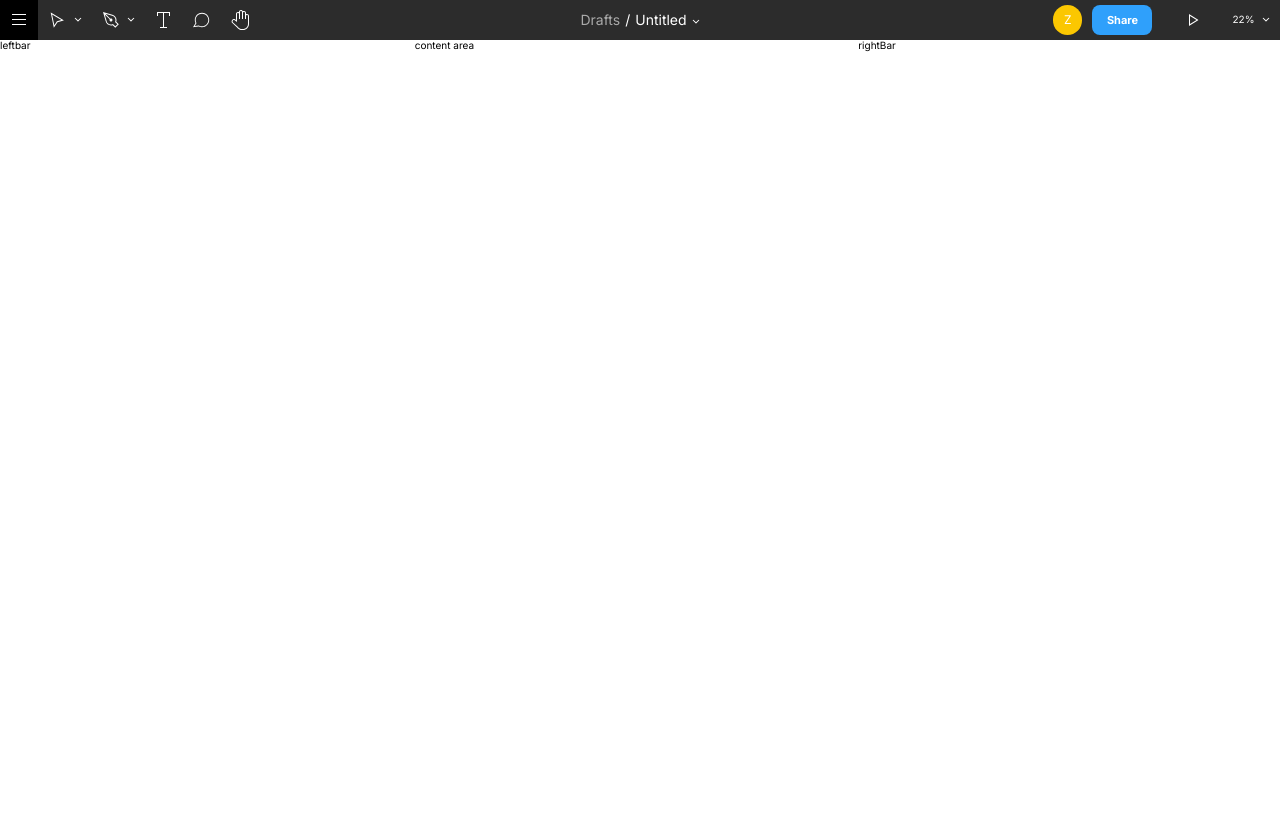
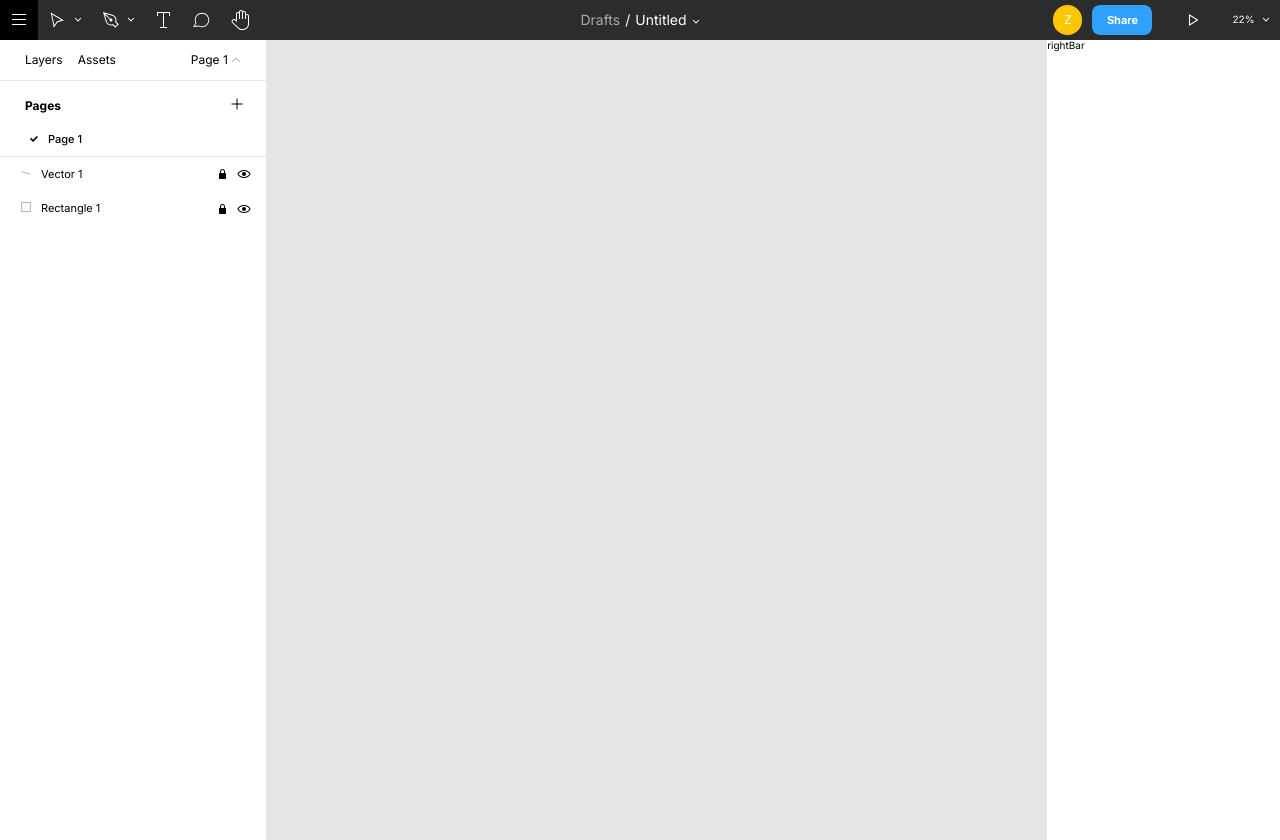
Before and after one commit to zeeshanjunaid/figma-design, a React (Create React App) app: page / in a window 1280 px wide. Before the commit the page ends 800 px from the top, so only its background shows below. Built offline with nearby package versions, Linux system fonts and the light colour scheme.

Commit message:
leftbar added

```diff
--- a/src/App.js
+++ b/src/App.js
@@ -36,16 +36,18 @@ const GlobalStyle = createGlobalStyle`
   body{
     box-sizing: border-box;
     color: ${(props) => props.theme.blackColor};
-    background: ${(props) => props.theme.whiteColor};
+    background: ${(props) => props.theme.greyColor};
     color: ${(props) => props.theme.color};
     min-height: 100vh;
     overscroll-behavior: none;
+    overflow: hidden;
     font-family: ${(props) => props.theme.fontPrimary};
   }
 `;
 function App() {
   const theme = {
     darkColor: "#2c2c2c",
+    offWhiteColor: "#b3b3b3",
     whiteColor: "#ffffff",
     blackColor: "#000000",
     greyColor: "#e5e5e5",
--- a/src/components/content.js
+++ b/src/components/content.js
@@ -1,7 +1,7 @@
 import React from "react";
 import { ContentArea } from "../styles/globalStyles";
 const Content = () => {
-  return <ContentArea>content area</ContentArea>;
+  return <ContentArea></ContentArea>;
 };
 
 export default Content;
--- a/src/components/icons.js
+++ b/src/components/icons.js
@@ -133,3 +133,115 @@ export const Play = () => (
     ></path>
   </svg>
 );
+export const Plus = () => (
+  <svg
+    width="12"
+    height="12"
+    viewBox="0 0 12 12"
+    xmlns="http://www.w3.org/2000/svg"
+  >
+    <path
+      d="M5.5 5.5v-5h1v5h5v1h-5v5h-1v-5h-5v-1h5z"
+      fillRule="nonzero"
+      fillOpacity="1"
+      stroke="none"
+    ></path>
+  </svg>
+);
+export const Check = () => (
+  <svg
+    width="8"
+    height="8"
+    viewBox="0 0 8 8"
+    xmlns="http://www.w3.org/2000/svg"
+  >
+    <path
+      d="M1.176 2.824L3.06 4.706 6.824.941 8 2.118 3.059 7.059 0 4l1.176-1.176z"
+      fillRule="evenodd"
+      fillOpacity="1"
+      stroke="none"
+    ></path>
+  </svg>
+);
+
+export const Vector = () => (
+  <svg xmlns="http://www.w3.org/2000/svg" width="10" height="10">
+    <path d="M0.5 3.84223L9.5 6.15777" fill="none" strokeWidth="1"></path>
+  </svg>
+);
+export const Rectangle = () => (
+  <svg xmlns="http://www.w3.org/2000/svg" width="10" height="10">
+    <path
+      d="M0.565455 0.5H9.43455V9.5H0.565455V0.5Z"
+      fill="none"
+      strokeWidth="1"
+    ></path>
+  </svg>
+);
+export const Lock = () => (
+  <svg
+    width="7"
+    height="10"
+    viewBox="0 0 7 10"
+    xmlns="http://www.w3.org/2000/svg"
+  >
+    <path
+      d="M1 4V2.5C1 1.12 2.12 0 3.5 0 4.88 0 6 1.12 6 2.5V4h.5c.276 0 .5.224.5.5v5c0 .276-.224.5-.5.5h-6c-.276 0-.5-.224-.5-.5v-5c0-.276.224-.5.5-.5H1zm4-1.5V4H2V2.5C2 1.672 2.672 1 3.5 1 4.328 1 5 1.672 5 2.5z"
+      fillRule="evenodd"
+      fillOpacity="1"
+      stroke="none"
+    ></path>
+  </svg>
+);
+export const Unlock = () => (
+  <svg
+    width="16"
+    height="16"
+    viewBox="0 0 16 16"
+    xmlns="http://www.w3.org/2000/svg"
+  >
+    <path
+      d="M10 6v1h.5c.276 0 .5.224.5.5v5c0 .276-.224.5-.5.5h-6c-.276 0-.5-.224-.5-.5v-5c0-.276.224-.5.5-.5H9V4.5C9 3.12 10.12 2 11.5 2 12.88 2 14 3.12 14 4.5V6h-1V4.5c0-.828-.672-1.5-1.5-1.5-.828 0-1.5.672-1.5 1.5V6z"
+      fillRule="evenodd"
+      fillOpacity="1"
+      stroke="none"
+    ></path>
+  </svg>
+);
+export const Visible = () => (
+  <svg
+    width="16"
+    height="16"
+    viewBox="0 0 16 16"
+    xmlns="http://www.w3.org/2000/svg"
+  >
+    <path
+      d="M8 10c1.105 0 2-.895 2-2 0-1.105-.895-2-2-2-1.104 0-2 .895-2 2 0 1.105.896 2 2 2z"
+      fillRule="nonzero"
+      fillOpacity="1"
+      fill="#000"
+      stroke="none"
+    ></path>
+    <path
+      d="M8 4c2.878 0 5.378 1.621 6.635 4-1.257 2.379-3.757 4-6.635 4-2.878 0-5.377-1.621-6.635-4C2.623 5.621 5.122 4 8 4zm0 7c-2.3 0-4.322-1.194-5.478-3C3.678 6.194 5.7 5 8 5c2.3 0 4.322 1.194 5.479 3C12.322 9.806 10.3 11 8 11z"
+      fillRule="evenodd"
+      fillOpacity="1"
+      stroke="none"
+    ></path>
+  </svg>
+);
+export const Unvisible = () => (
+  <svg
+    width="16"
+    height="16"
+    viewBox="0 0 16 16"
+    xmlns="http://www.w3.org/2000/svg"
+  >
+    <path
+      d="M13.508 7.801c.556-.527 1.036-1.134 1.422-1.801h-1.185C12.48 7.814 10.378 9 8 9 5.622 9 3.52 7.814 2.254 6H1.07c.386.667.866 1.274 1.421 1.801L.896 9.396l.708.707L3.26 8.446c.71.523 1.511.932 2.374 1.199l-.617 2.221.964.268.626-2.255C7.06 9.96 7.525 10 8 10c.475 0 .94-.041 1.392-.12l.626 2.254.964-.268-.617-2.221c.863-.267 1.663-.676 2.374-1.2l1.657 1.658.708-.707-1.595-1.595z"
+      fillRule="nonzero"
+      fillOpacity="1"
+      stroke="none"
+    ></path>
+  </svg>
+);
--- a/src/components/leftBar.js
+++ b/src/components/leftBar.js
@@ -1,8 +1,97 @@
-import React from "react";
+import React, { useState } from "react";
+import {
+  HeaderTop,
+  LeftBarHeader,
+  LeftBarContent,
+} from "../styles/leftbarStyles";
 import { LeftSideBar } from "../styles/globalStyles";
+import {
+  Chevron,
+  Plus,
+  Check,
+  Vector,
+  Rectangle,
+  Visible,
+  Unvisible,
+  Lock,
+  Unlock,
+} from "./icons";
+
+const dataContent = [
+  {
+    id: 1,
+    name: "Vector 1",
+    icon: <Vector />,
+  },
+  {
+    id: 2,
+    name: "Rectangle 1",
+    icon: <Rectangle />,
+  },
+];
 
 const LeftBar = () => {
-  return <LeftSideBar>leftbar</LeftSideBar>;
+  const [leftbarHeader, setLeftbarHeader] = useState(true);
+  const [visible, setVisible] = useState(true);
+  const [lock, setLock] = useState(false);
+  return (
+    <LeftSideBar>
+      <HeaderTop>
+        <a>Layers</a>
+        <a>Assets</a>
+        <a
+          onClick={() => {
+            setLeftbarHeader(!leftbarHeader);
+          }}
+        >
+          Page 1
+          <span className={leftbarHeader ? "rotateIcon" : null}>
+            <Chevron />
+          </span>
+        </a>
+      </HeaderTop>
+      {leftbarHeader && (
+        <LeftBarHeader>
+          <li className="top">
+            Pages
+            <span>
+              <Plus />
+            </span>
+          </li>
+          <li className="bottom">
+            <span>
+              <Check />
+            </span>
+            Page 1
+          </li>
+        </LeftBarHeader>
+      )}
+      <LeftBarContent>
+        {dataContent.map((data, index) => (
+          <li key={index} className={!visible ? "unvisibleItem" : null}>
+            <span className="icon-left">{data.icon}</span>
+            {data.name}
+            <div className="right-icons">
+              <span
+                onClick={() => {
+                  setLock(!lock);
+                }}
+              >
+                {lock ? <Unlock /> : <Lock clasName="unlock" />}
+              </span>
+              <span
+                onClick={() => {
+                  setVisible(!visible);
+                }}
+              >
+                {visible ? <Visible /> : <Unvisible clasName="unvisible" />}
+              </span>
+            </div>
+          </li>
+        ))}
+      </LeftBarContent>
+    </LeftSideBar>
+  );
 };
 
 export default LeftBar;
--- a/src/components/rightBar.js
+++ b/src/components/rightBar.js
@@ -1,7 +1,9 @@
 import React from "react";
+import {} from "../styles/righttbarStyles";
+import { RighttSideBar } from "../styles/globalStyles";
 
 const RightBar = () => {
-  return <div>rightBar</div>;
+  return <RighttSideBar>rightBar</RighttSideBar>;
 };
 
 export default RightBar;
--- a/src/styles/globalStyles.js
+++ b/src/styles/globalStyles.js
@@ -3,16 +3,21 @@ import styled from "styled-components";
 export const Container = styled.div`
   display: grid;
   grid-template-areas:
-    "header header header"
-    "leftbar content rightbar";
+    "header header header header header"
+    "leftbar content content content rightbar";
 `;
 
 export const LeftSideBar = styled.div`
   grid-area: leftbar;
+  width: max-content;
+  background-color: ${(props) => props.theme.whiteColor};
+  height: 100vh;
 `;
 export const ContentArea = styled.div`
   grid-area: content;
 `;
 export const RighttSideBar = styled.div`
   grid-area: rightbar;
+  background-color: ${(props) => props.theme.whiteColor};
+  height: 100vh;
 `;
--- a/src/styles/headerStyle.js
+++ b/src/styles/headerStyle.js
@@ -143,8 +143,7 @@ export const HeaderMenuRight = styled.div`
     }
 
     .dropdown {
-      width: 10rem;
-      height: 4rem;
+      width: 20rem;
       background: ${(props) => props.theme.blackColor};
       position: absolute;
       top: 115%;
@@ -172,7 +171,7 @@ export const HeaderMenuRight = styled.div`
   .dpIcon {
     color: ${(props) => props.theme.whiteColor};
     background: #fbc701;
-    padding: .8rem 1.1rem;
+    padding: 0.8rem 1.1rem;
     font-size: 1.2rem;
     margin-right: 1rem;
     border-radius: 150%;
--- /dev/null
+++ b/src/styles/leftbarStyles.js
@@ -0,0 +1,120 @@
+import styled from "styled-components";
+export const HeaderTop = styled.div`
+  display: inline-block;
+  width: 100%;
+  border-bottom: 0.1rem solid ${(props) => props.theme.greyColor};
+  padding: 1.3rem 2.5rem;
+  a {
+    font-size: 1.2rem;
+    float: left;
+    color: ${(props) => props.theme.blackColor};
+    cursor: pointer;
+    &:not(:last-child) {
+      margin-right: 1.5rem;
+    }
+  }
+  a:last-child {
+    float: right;
+    margin-left: 6rem;
+    &:hover {
+      span svg {
+        transform: translateY(0.3rem);
+      }
+    }
+    span {
+      margin-left: 0.3rem;
+      &.rotateIcon {
+        svg {
+          transform: rotate(-180deg) translateY(-0.1rem);
+        }
+      }
+      svg {
+        transition: all 0.3s;
+        height: 1rem;
+        width: 1rem;
+      }
+      path {
+        fill: #bbbbbb;
+      }
+    }
+  }
+`;
+export const LeftBarHeader = styled.ul`
+  list-style: none;
+  user-select: none;
+  border-bottom: 0.1rem solid ${(props) => props.theme.greyColor};
+  .top {
+    display: flex;
+    padding: 0.5rem 1rem 0 1rem;
+    justify-content: space-between;
+    align-items: center;
+    font-size: 1.2rem;
+    font-weight: bold;
+    margin-left: 1.5rem;
+    span {
+      padding: 1rem 1.3rem;
+      &:hover {
+        background-color: ${(props) => props.theme.greyColor};
+        border-radius: 0.25rem;
+      }
+    }
+  }
+  .bottom {
+    padding: 1rem 3rem;
+    &:hover {
+      background-color: ${(props) => props.theme.offWhiteColor};
+    }
+    span {
+      margin-right: 1rem;
+    }
+    font-size: 1.1rem;
+    font-weight: 500;
+    display: flex;
+    align-items: center;
+  }
+`;
+
+export const LeftBarContent = styled.ul`
+  list-style: none;
+  li {
+    padding: 1rem 0 1rem 2rem;
+    font-size: 1.1rem;
+    position: relative;
+    border: 0.1rem solid ${(props) => props.theme.whiteColor};
+
+    &:hover {
+      border: 0.1rem solid ${(props) => props.theme.blueColor};
+    }
+
+    span.icon-left {
+      margin-right: 1rem;
+      svg {
+        stroke: ${(props) => props.theme.offWhiteColor};
+      }
+    }
+
+    .right-icons {
+      position: absolute;
+      top: 25%;
+      right: 5%;
+      display: flex;
+      align-items: center;
+      span:not(:last-child) {
+        margin-right: 1rem;
+      }
+    }
+    &.unvisibleItem {
+      color: ${(props) => props.theme.offWhiteColor} !important;
+      .icon-left {
+        svg {
+          stroke: ${(props) => props.theme.offWhiteColor} !important;
+        }
+      }
+      .right-icons {
+        span svg {
+          fill: ${(props) => props.theme.offWhiteColor} !important;
+        }
+      }
+    }
+  }
+`;
```
Also changed, not shown: src/styles/righttbarStyles.js (added).
